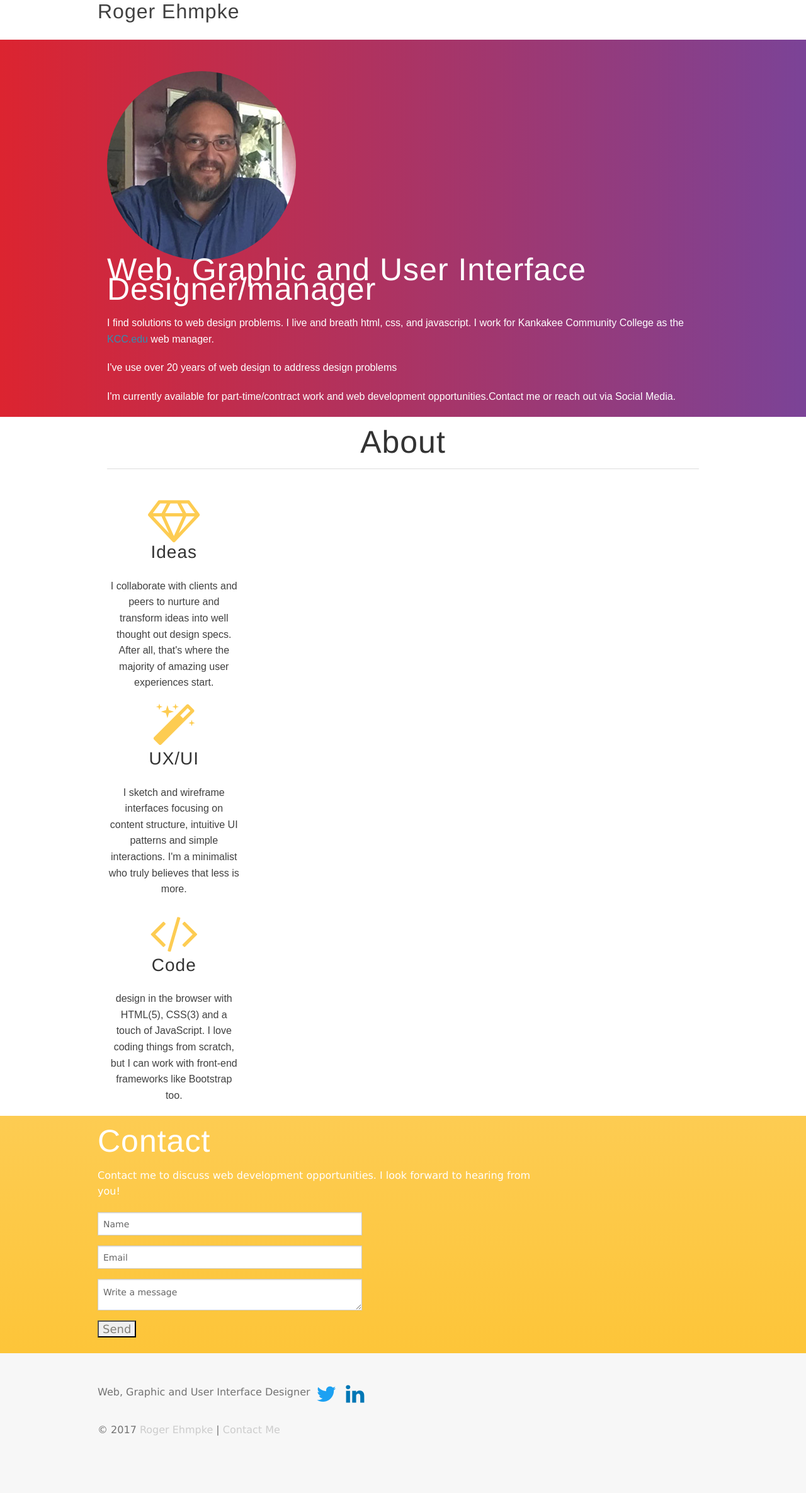
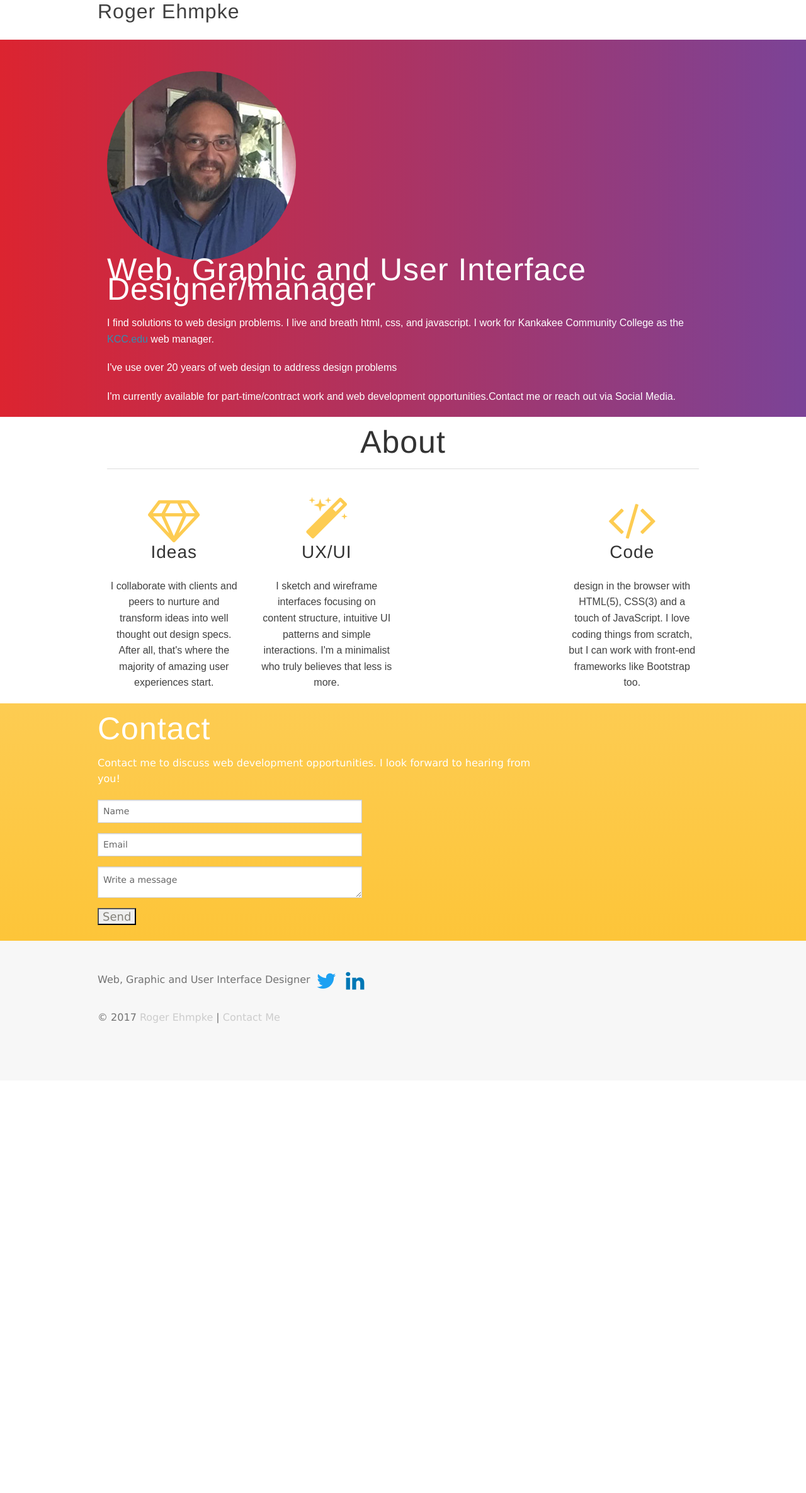
Before and after one commit to rehmpke/mysite, a Jekyll site: the page built from index.md, in a window 1280 px wide. Shown: the whole page at 63% size. Built offline with Jekyll 4.4.1, drawn with Linux system fonts in a browser that asks for light colours; nearby versions of some CDN libraries; after the commit the page ends 1716 px from its top, so only the background shows below that.

Commit message:
updated columns

```diff
--- a/index.md
+++ b/index.md
@@ -42,8 +42,6 @@ keywords: Roger Ehmpke, Web, Web Developer, UI, Front End Developer, Web Designe
                     <p class="text-muted">I collaborate with clients and peers to nurture and transform ideas into well thought out design specs. After all, that's where the majority of amazing user experiences start.</p>
                 </div>
             </div>
-          </div>
-          <div class="column">
             <div class="columns large-3 medium-6 text-center">
                 <div class="service-box">
                     <i class="fa fa-4x fa-magic wow bounceIn text-primary" style="color:#fdcc52;" data-wow-delay=".2s"></i>
@@ -51,8 +49,6 @@ keywords: Roger Ehmpke, Web, Web Developer, UI, Front End Developer, Web Designe
                     <p class="text-muted">I sketch and wireframe interfaces focusing on content structure, intuitive UI patterns and simple interactions. I'm a minimalist who truly believes that less is more.</p>
                 </div>
             </div>
-          </div>
-            <div class="column">
                 <div class="columns large-3 medium-6 text-center">
                 <div class="service-box">
                     <i class="fa fa-4x fa-code wow bounceIn text-primary" style="color:#fdcc52;" data-wow-delay=".3s"></i>
```
